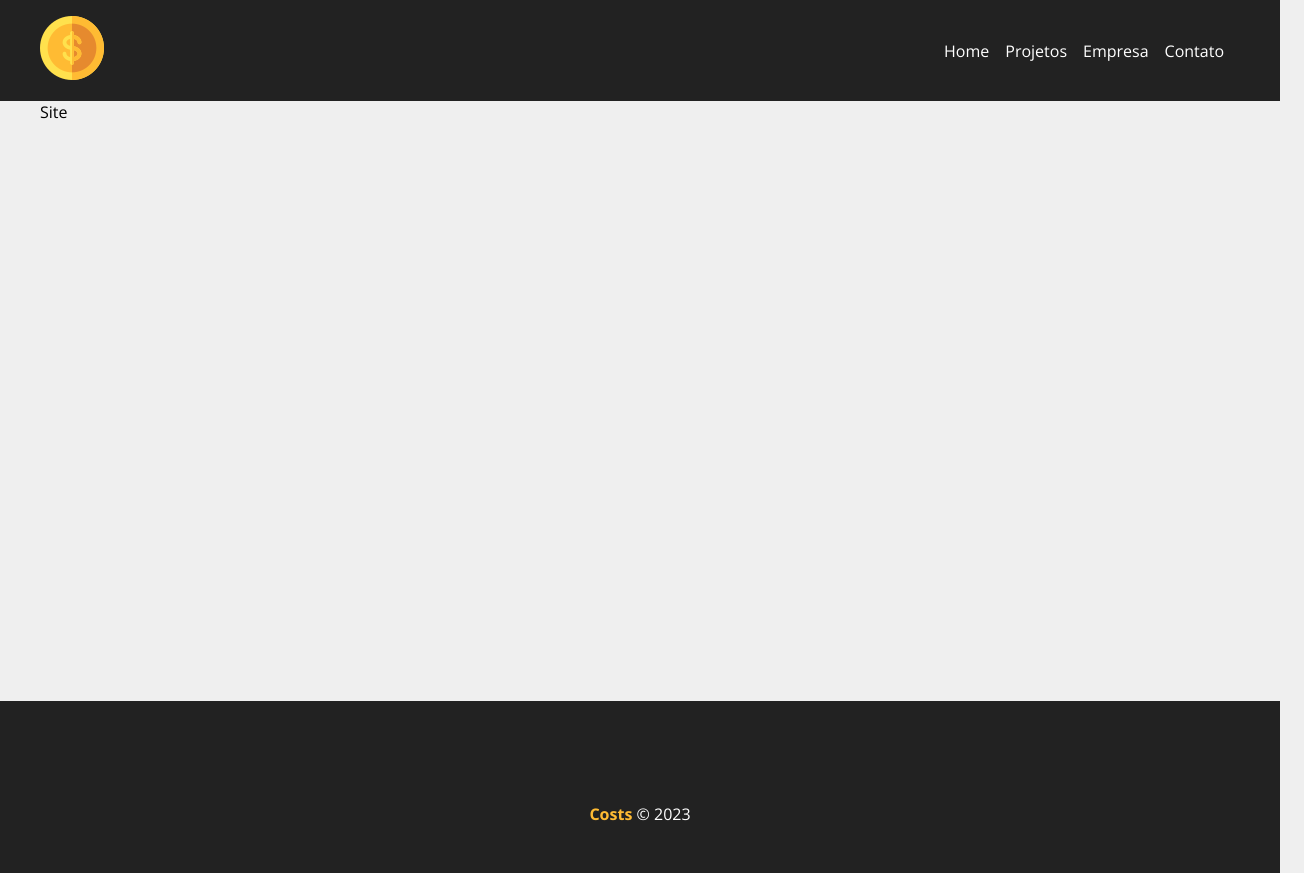
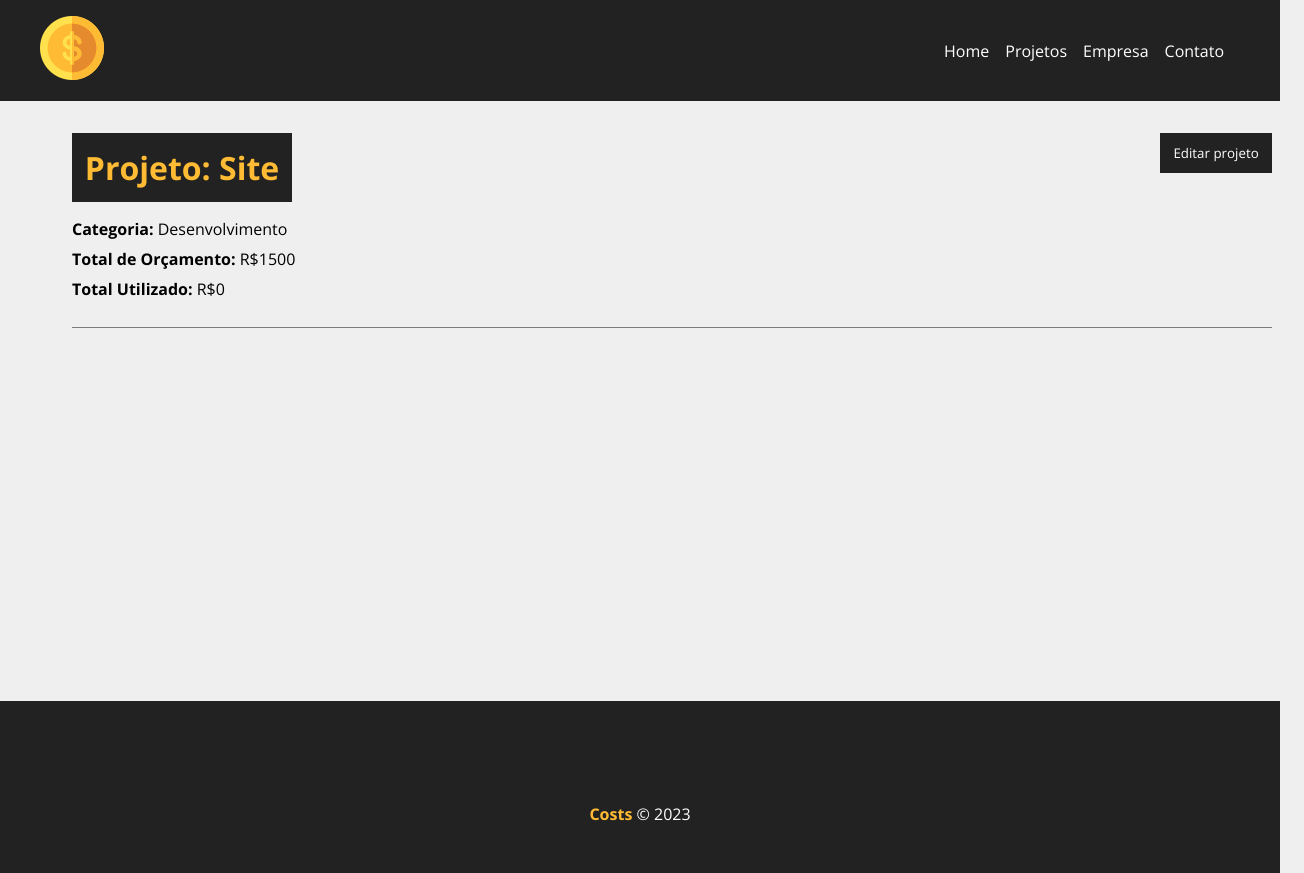
Before and after one commit to alveswellingtonn/costs, a React (Create React App) app: page /project/1 in a window 1280 px wide. Shown: the whole page, 1304 px wide, since content can reach past the window. Built offline with nearby package versions, Linux system fonts and the light colour scheme; data requests are answered from the project's data file; some icons are missing.

Commit message:
Exibindo detalhes do projeto

```diff
--- a/src/pages/Project.css
+++ b/src/pages/Project.css
@@ -0,0 +1,48 @@
+.project-details {
+    padding: 2em;
+}
+
+.project-details h1,
+.project-details h2,
+.project-details p {
+    margin-bottom: 0.5em;
+}
+
+.project-details h1 {
+    background-color: #222;
+    color: #ffbb33;
+    padding: 0.4em;
+}
+
+.project-details span {
+    font-weight: bold;
+}
+
+.details-container,
+.service-form-container {
+    border-bottom: 1px solid #7a7a7a;
+    margin-bottom: 1.2em;
+    padding-bottom: 1.2em;
+    display: flex;
+    justify-content: space-between;
+    flex-wrap: wrap;
+}
+
+.btn {
+    background-color: #222;
+    color: #FFF;
+    padding: 0.5em 1em;
+    text-decoration: none;
+    transition: 0.5s;
+    cursor: pointer;
+    max-height: 40px;
+    border: none;
+}
+
+.btn:hover {
+    color: #ffbb33;
+}
+
+.project-info {
+    width: 100%;
+}
--- a/src/pages/Project.js
+++ b/src/pages/Project.js
@@ -1,5 +1,7 @@
 import React, { useState, useEffect } from 'react'
 import './Project.css'
+import Loading from '../layout/Loading'
+import Container from '../layout/Container'
 
 import { useParams } from 'react-router-dom'
 
@@ -7,9 +9,11 @@
 
     const { id } = useParams();
     const [project, setProject] = useState([]);
+    const [showProjectForm, setProjectForm] = useState(false);
 
-    useEffect(() =>{
-        fetch(`http://localhost:5000/projects/${id}`,{
+    useEffect(() => {
+        setTimeout(() => {
+            fetch(`http://localhost:5000/projects/${id}`, {
                 method: 'GET',
                 headers: {
                     'Content-Type': 'application/json',
@@ -19,12 +23,47 @@
                     setProject(data)
                 })
                 .catch(err => console.log(err))
+        }, 3000)
     }, [id]);
 
+    function toggleProjectForm() {
+        setProjectForm(!showProjectForm)
+    }
+
     return (
-        <div>
-            <p>{project.name}</p>
+        <>
+            {project.name ? (
+                <div className='project-details'>
+                    <Container customClass='column'>
+                        <div className='details-container'>
+                            <h1>Projeto: {project.name}</h1>
+                            <button className='btn' onClick={toggleProjectForm}>
+                                {!showProjectForm ? 'Editar projeto' : 'Fechar'}
+                            </button>
+                            {!showProjectForm ? (
+                                <div className='project-info'>
+                                    <p>
+                                        <span>Categoria:</span> {project.category.name}
+                                    </p>
+                                    <p>
+                                        <span>Total de Orçamento:</span> R${project.budget}
+                                    </p>
+                                    <p>
+                                        <span>Total Utilizado:</span> R${project.cost}
+                                    </p>
                                 </div>
+                            ) : (
+                                <div className='project-info'>
+                                    <p>form</p>
+                                </div>
+                            )}
+                        </div>
+                    </Container>
+                </div>
+            ) : (
+                <Loading />
+            )}
+        </>
     )
 }
 
```
Lines whose indentation alone changed are shown as unchanged.
